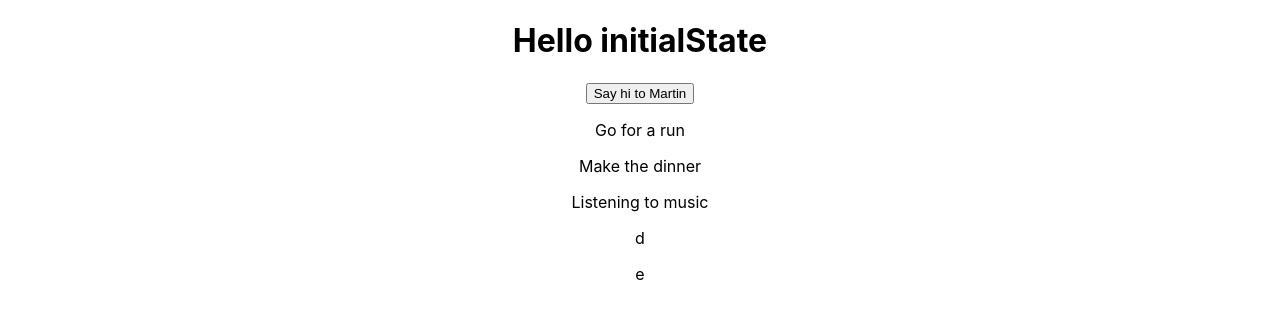
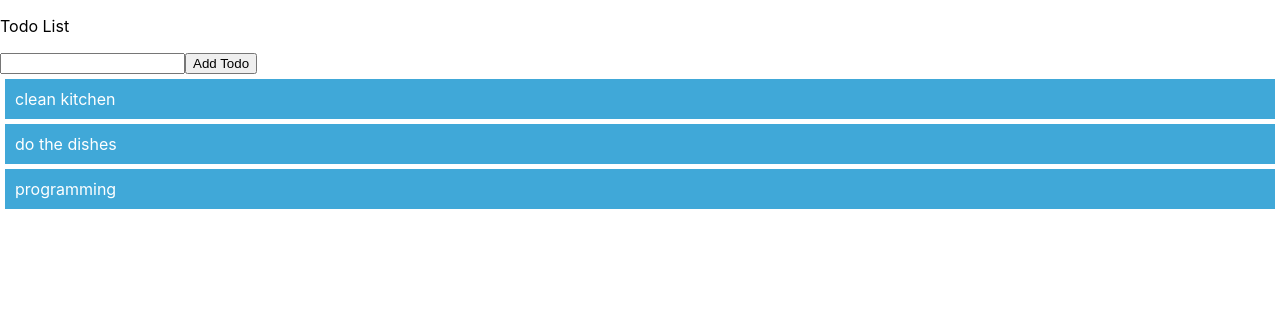
Before and after one commit to mirunaen/To-do-List, a React (Create React App) app: page / in a window 1280 px wide. Shown: the top 318 px of the page. Built offline with nearby package versions, Linux system fonts and the light colour scheme.

Commit message:
initial commit

```diff
--- a/src/App.css
+++ b/src/App.css
@@ -1,38 +1,14 @@
-.App {
-  text-align: center;
+
+
+.todos{
+  padding: 0;
+  background-color: #40a8d8;
+  margin: 5px;
+  padding: 10px;
+  color: white;
+  cursor: pointer;
 }
 
-.App-logo {
-  height: 40vmin;
-  pointer-events: none;
+.todos:hover{
+  background-color: #2a9d8f;
 }
-
-@media (prefers-reduced-motion: no-preference) {
-  .App-logo {
-    animation: App-logo-spin infinite 20s linear;
-  }
-}
-
-.App-header {
-  background-color: #282c34;
-  min-height: 100vh;
-  display: flex;
-  flex-direction: column;
-  align-items: center;
-  justify-content: center;
-  font-size: calc(10px + 2vmin);
-  color: white;
-}
-
-.App-link {
-  color: #61dafb;
-}
-
-@keyframes App-logo-spin {
-  from {
-    transform: rotate(0deg);
-  }
-  to {
-    transform: rotate(360deg);
-  }
-}
--- a/src/App.js
+++ b/src/App.js
@@ -1,19 +1,28 @@
 import './App.css';
 import React, { useState } from 'react';
+import Todo from './Todo'
+
+const initialState = ["clean kitchen", "do the dishes", "programming"]
 
 function App() {
-  const things = ["Go for a run", "Make the dinner", "Listening to music", "d", "e"];
-  const [name, setName] = useState("initialState")
+  const [todos, setTodos] = useState(initialState)
+  const [inputValue, setInputValue] = useState("")
   return (
-    <div className="App">
-      <h1>Hello {name}</h1>
-      <button onClick={() => (setName("Martin"))}>Say hi to Martin</button>
-      <div>
-        {things.map(todo => <p>{todo}</p>)}
-      </div>
-
+    <div>
+      <p>Todo List </p>
+      <input value={inputValue} onChange={
+        (event) => {
+          setInputValue(event.target.value)
+        }
+      }></input>
+      <button onClick={(e) => {
+        setTodos([...todos, inputValue])
+        //clean up the field
+        setInputValue("")
+      }}>Add Todo</button>
+      {todos.map(todo => <Todo todo={todo}></Todo>)}
     </div>
-  );
+  )
 }
 
 export default App;
--- a/src/Todo.js
+++ b/src/Todo.js
@@ -1,11 +1,10 @@
-import React, { Component } from 'react'
+import React from "react"
 
-export default class Todo extends Component {
-    render() {
-        return (
-            <div>
 
-            </div>
-        )
-    }
+export default function Todo(props) {
+    return (
+        <div className="todos">
+            {props.todo}
+        </div>
+    )
 }
```
Also changed, not shown: src/index.css (line endings or trailing spaces).
